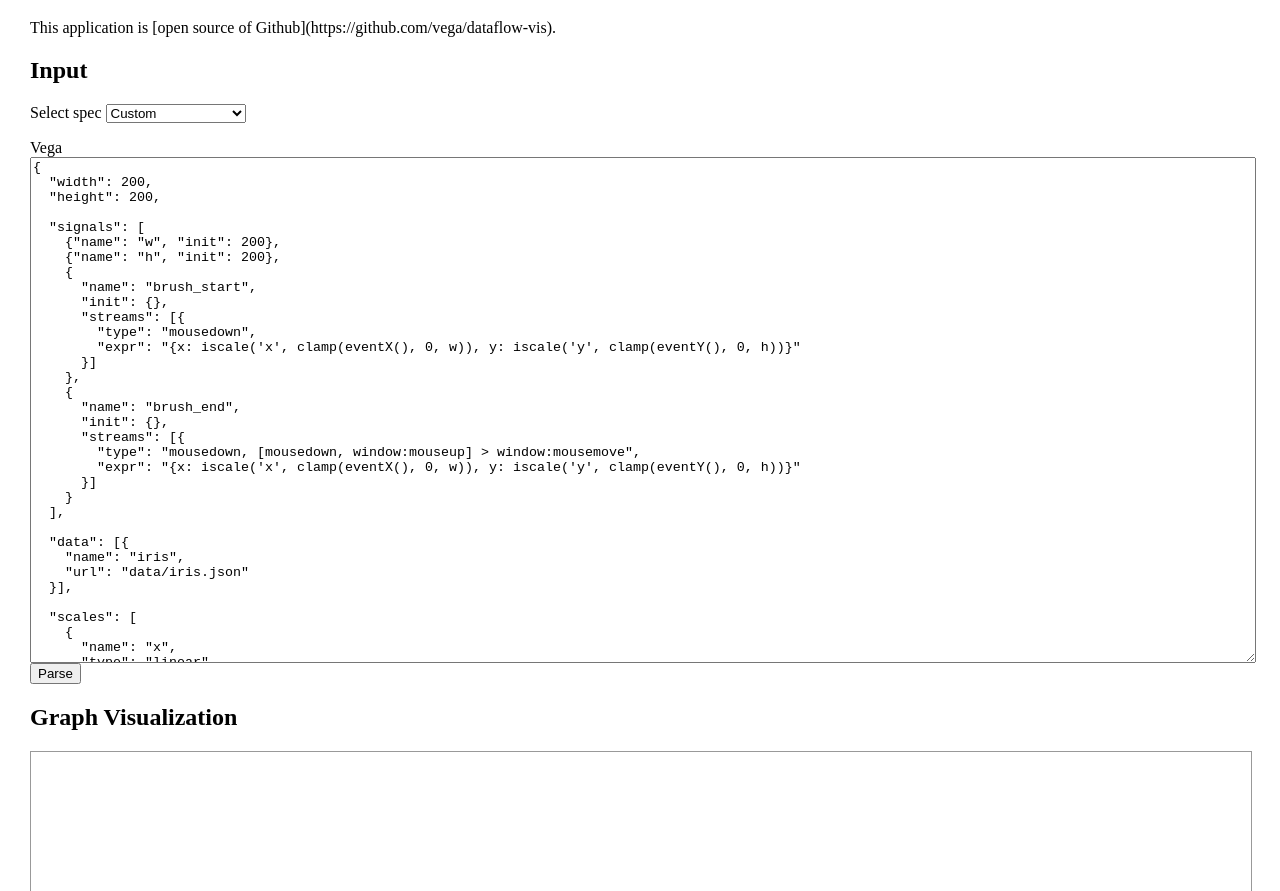
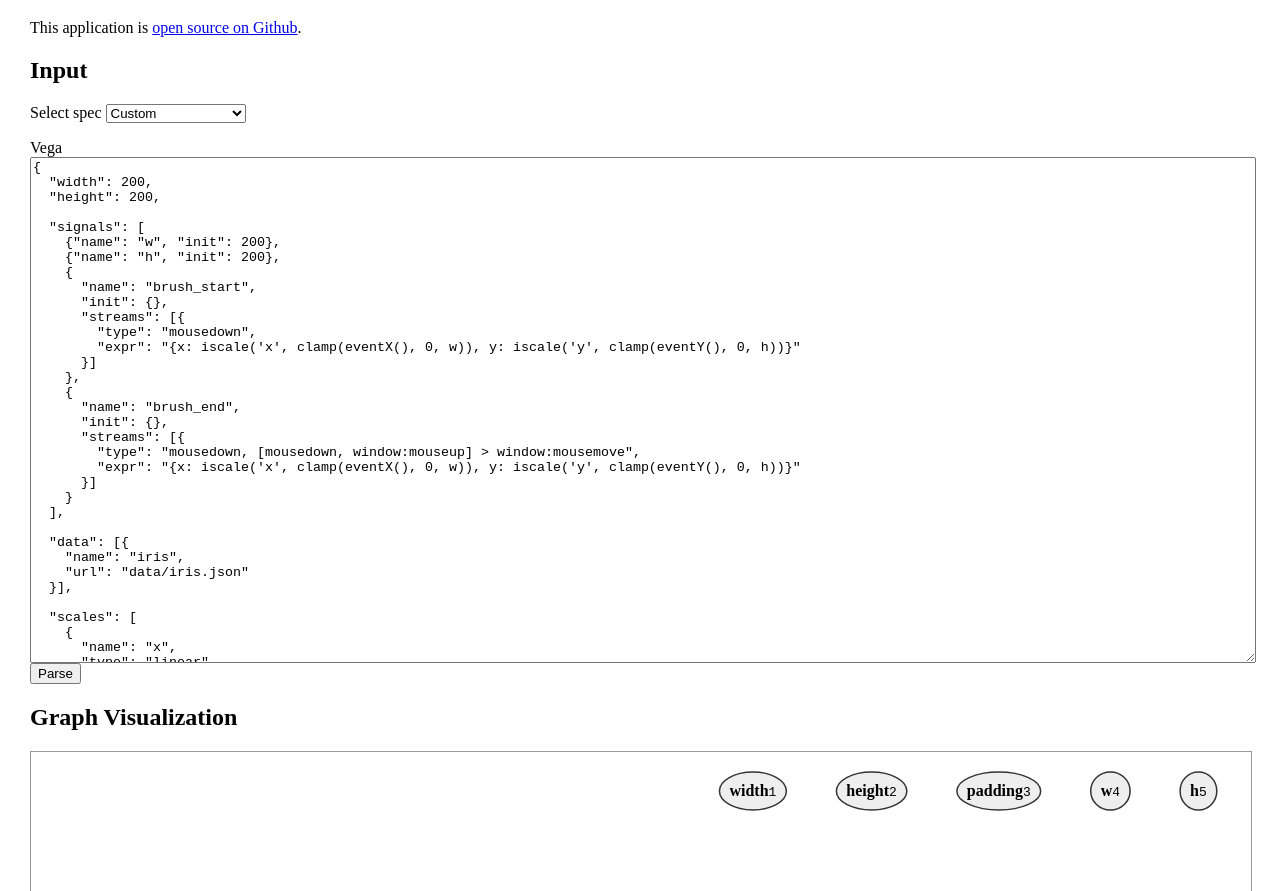
Before and after one commit to vega/dataflow-vis, a website: page index.html in a window 1280 px wide. Shown: the part 61-952 px from the top of the page. Drawn offline with Linux system fonts and the light colour scheme.

Commit message:
Fix problem with graph not being defined

```diff
--- a/index.html
+++ b/index.html
@@ -16,7 +16,7 @@
 
 <h1>Vega Graph visualization</h1>
 
-This application is [open source of Github](https://github.com/vega/dataflow-vis).
+This application is <a href="https://github.com/vega/dataflow-vis">open source on Github</a>.
 
 <h2>Input</h2>
 
--- a/main.js
+++ b/main.js
@@ -52,14 +52,17 @@ svg.call(zoom);
 var render = dagreD3.render();
 
 function tryDraw() {
-  var g = new dagreD3.graphlib.Graph({compound:true})
-    .setGraph()
-    .setDefaultEdgeLabel(function() { return {}; });
+  var g;
 
   var spec = JSON.parse(specEl.value);
   vg.parse.spec(spec, function(error, chart) {
+    g = new dagreD3.graphlib.Graph({compound:true})
+      .setGraph({})
+      .setDefaultEdgeLabel(function() { return {}; });
+
     var view = chart({el:"#vis"}).update();
     var model = view.model();
+
     buildGraph(model, g);
 
     // Set margins, if not present
```
